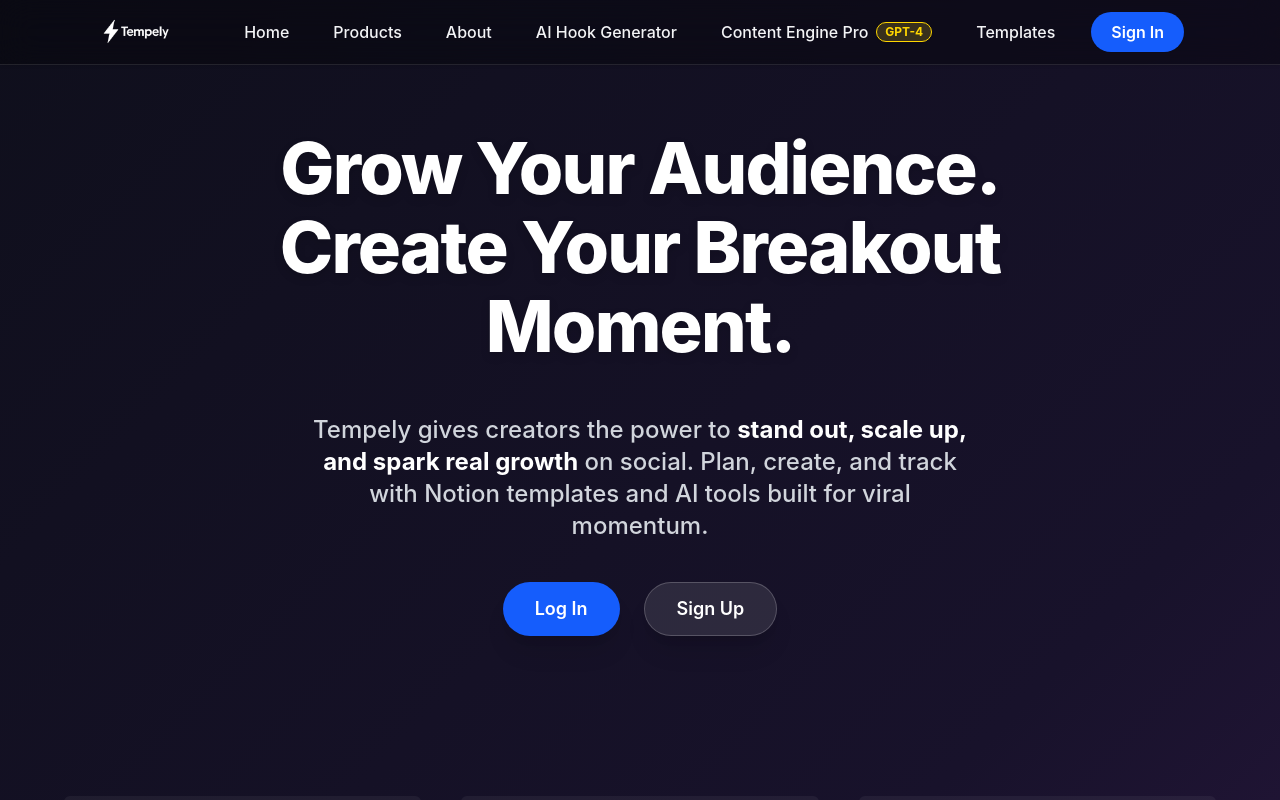
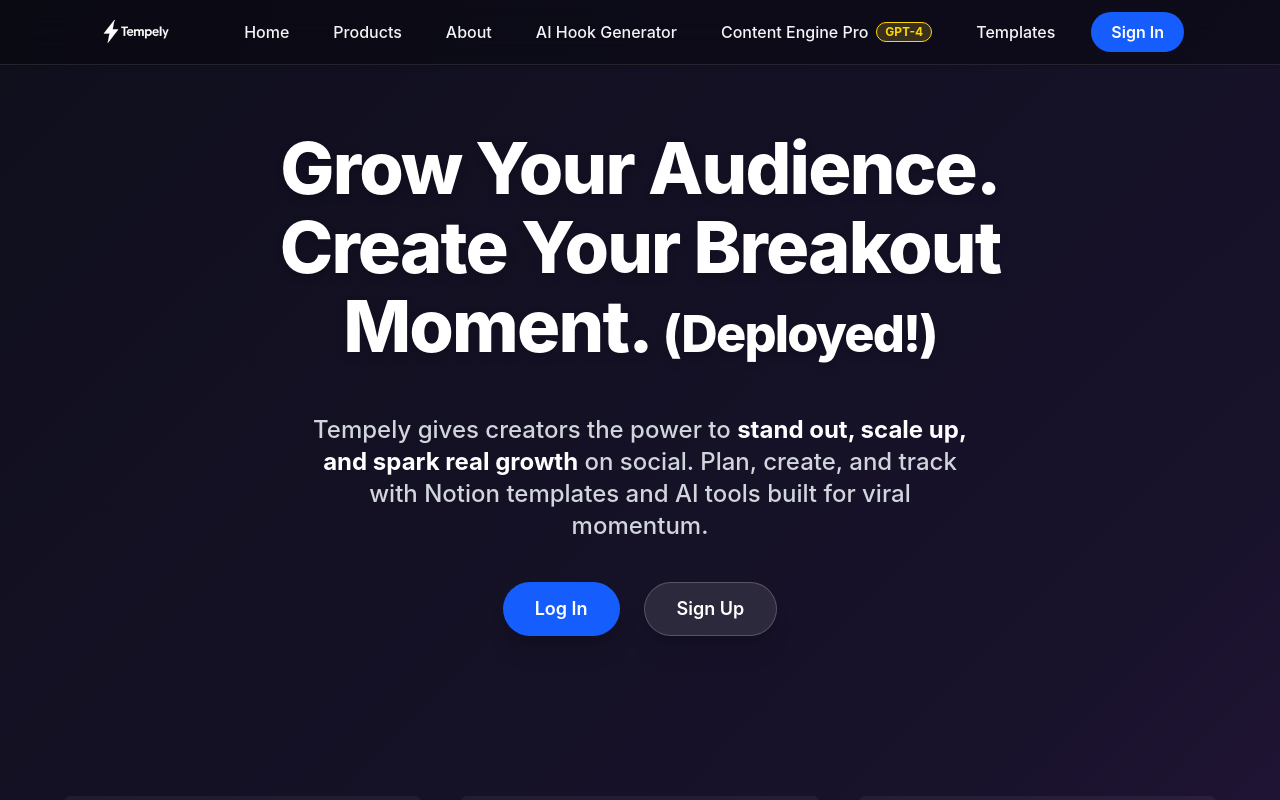
Before and after one commit to olagaa03/Tempely-Site, a Next.js app: page / in a window 1280 px wide. Shown: the top 800 px of the page. Built offline with nearby package versions, Linux system fonts and the light colour scheme; no server answers.

Commit message:
Some update

```diff
--- a/components/home/LoggedOutHome.tsx
+++ b/components/home/LoggedOutHome.tsx
@@ -11,7 +11,7 @@ export default function LoggedOutHome() {
       <section className="pt-32 pb-20 px-6 text-center">
         <div className="max-w-4xl mx-auto">
           <h1 className="text-5xl md:text-7xl font-extrabold leading-tight md:leading-[1.1] mb-12 tracking-tight text-white drop-shadow-lg max-w-3xl mx-auto">
-            Grow Your Audience. <span className="text-[var(--tempely-purple)]">Create Your Breakout Moment.</span>
+            Grow Your Audience. <span className="text-[var(--tempely-purple)]">Create Your Breakout Moment.</span> <span style={{fontSize: '0.7em'}}>(Deployed!)</span>
           </h1>
           <p className="text-xl md:text-2xl text-gray-300 mb-10 font-medium max-w-2xl mx-auto">
             Tempely gives creators the power to <span className="text-white font-bold">stand out, scale up, and spark real growth</span> on social. Plan, create, and track with Notion templates and AI tools built for viral momentum.
```
